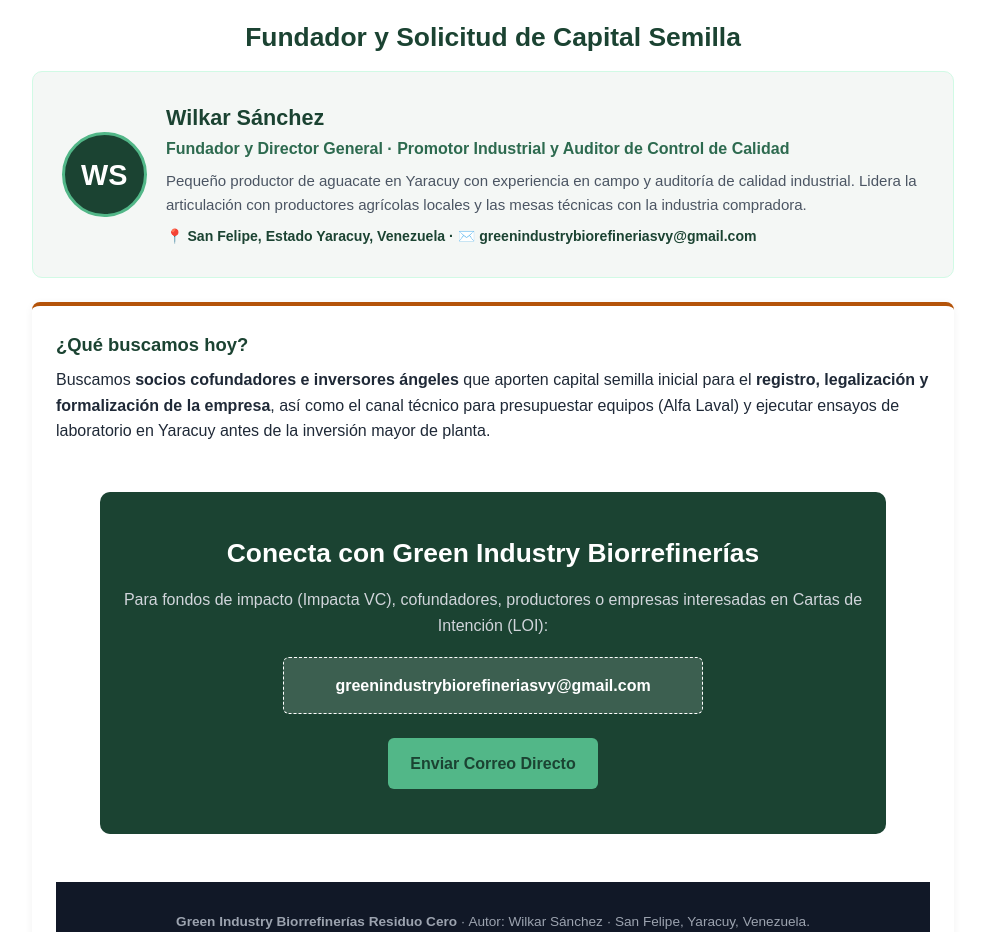
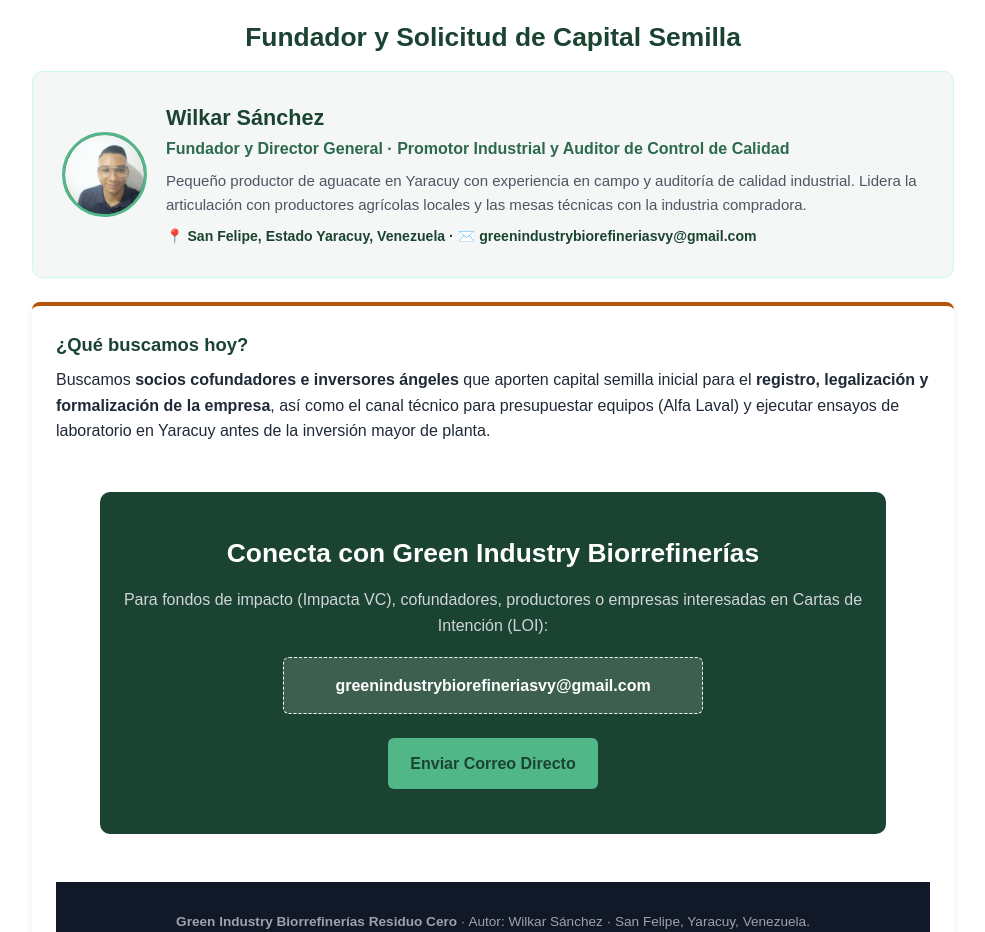
Before and after one commit to greenindustrybiorefineriasvy-eng/Web, a plain HTML site: page index.html in a window 1280 px wide. Shown: the part 3760-4692 px from the top of the page, without its empty margins (147-1132 px from the left). Drawn offline with Linux system fonts and the light colour scheme.

Commit message:
Update index.html

```diff
--- a/index.html
+++ b/index.html
@@ -150,7 +150,8 @@ footer{background:#111827;color:#9ca3af;text-align:center;padding:1.8rem 5%;font
 <section>
   <h2>Fundador y Solicitud de Capital Semilla</h2>
   <div class="founder">
-    <div class="avatar">WS</div>
+    <div class="avatar"><img src="image_d2aec981.jpg" alt="Wilkar Sánchez" style="width:100%;height:100%;object-fit:cover;border-radius:50%"></div>
+
     <div style="flex:1;min-width:250px">
       <h3 style="color:#1b4332;font-size:1.35rem">Wilkar Sánchez</h3>
       <p style="color:#2d6a4f;font-weight:700;margin-bottom:.5rem">Fundador y Director General · Promotor Industrial y Auditor de Control de Calidad</p>
```
